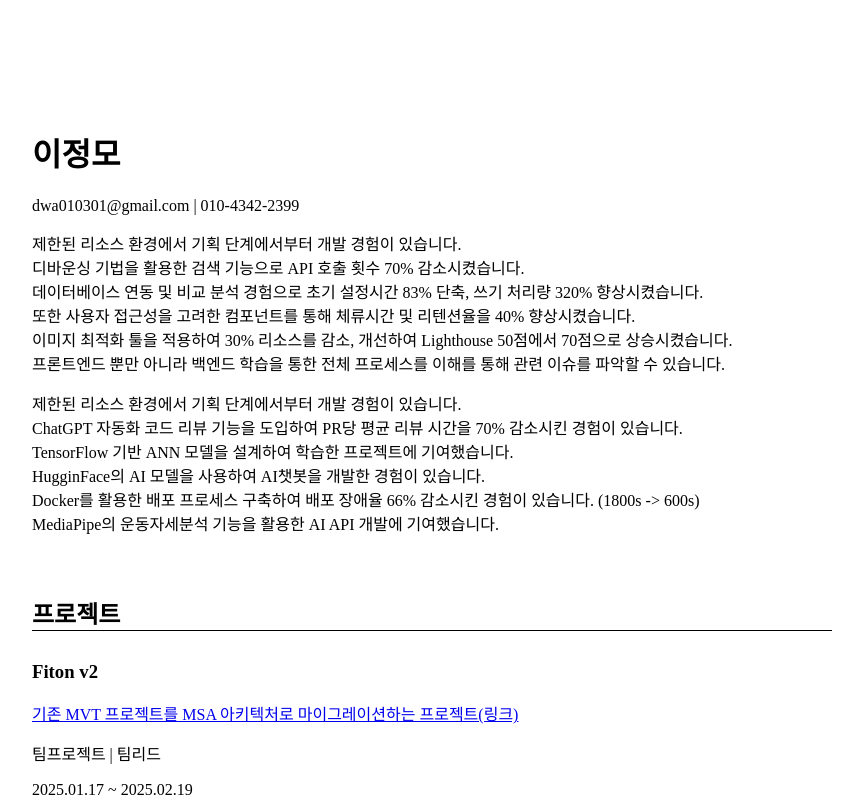
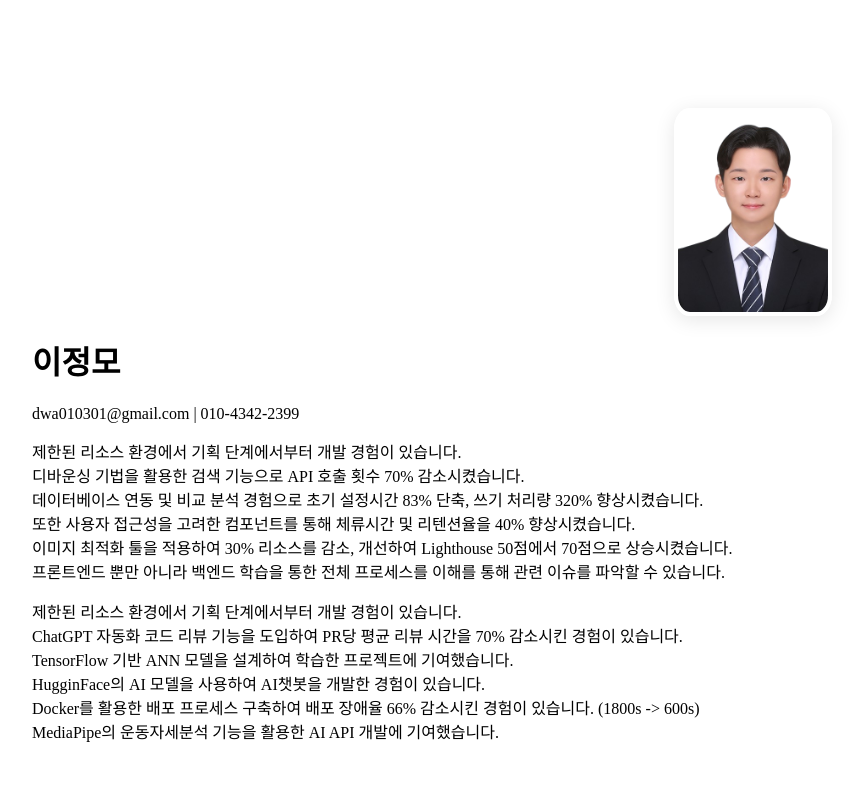
Before and after one commit to 2zm00/resume, a React (Vite) app: page /master in a window 1280 px wide. Shown: the top 800 px of the page, without its empty margins (56-919 px from the left). Built offline with nearby package versions, Linux system fonts and the light colour scheme.

Commit message:
feat: 프로필 사진 추가, route 변경

```diff
--- a/src/frontend.mdx
+++ b/src/frontend.mdx
@@ -1,3 +1,8 @@
+<img
+ src="./public/images/profile.png"
+ alt="프로필"
+ class="profile-img"
+/>
 
 # 이정모
 dwa010301@gmail.com | 010-4342-2399
--- a/src/index.css
+++ b/src/index.css
@@ -98,3 +98,14 @@ a {
 .profile > p > img {
   width: 300px;
 }
+
+.profile-img {
+  width: 150px;
+  height: 200px;
+  border-radius: 10%;
+  object-fit: cover;
+  border: 4px solid #fff;
+  box-shadow: 0 4px 20px rgba(0,0,0,0.1);
+  display: block;         /* 줄 시작 정리 */
+  margin: 0 0 0px auto;  /* 위 0, 오른쪽 0, 아래 24px 여백, 왼쪽 auto = 오른쪽 정렬 */
+}
--- a/src/main.tsx
+++ b/src/main.tsx
@@ -9,11 +9,11 @@ import { createBrowserRouter, RouterProvider } from 'react-router-dom'
 const router = createBrowserRouter([
   {
     path: "/",
-    element: <Frontend />,
+    element: <Resume />,
   },
   {
-    path: "/resume",
-    element: <Resume />,
+    path: "/frontend",
+    element: <Frontend />,
   },
   {
     path: "/master",
--- a/src/master.mdx
+++ b/src/master.mdx
@@ -1,3 +1,8 @@
+<img
+ src="./public/images/profile.png"
+ alt="프로필"
+ class="profile-img"
+/>
 
 # 이정모
 dwa010301@gmail.com | 010-4342-2399
--- a/src/resume.mdx
+++ b/src/resume.mdx
@@ -1,3 +1,8 @@
+<img
+ src="./public/images/profile.png"
+ alt="프로필"
+ class="profile-img"
+/>
 
 # 이정모
 dwa010301@gmail.com | 010-4342-2399
```
Also changed, not shown: public/images/profile.png (added).
